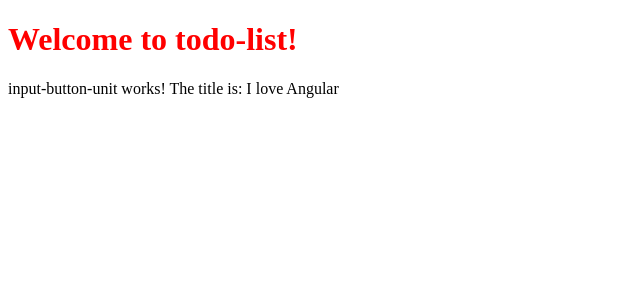
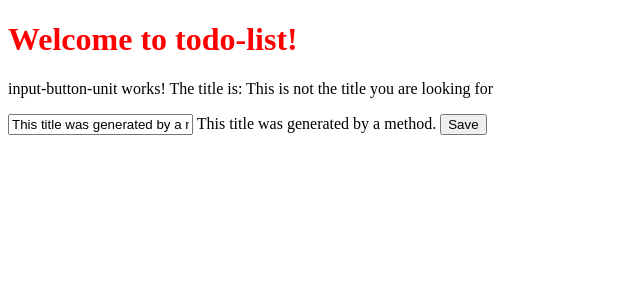
Before and after one commit to DangSauQuaKhu/todo-lists-angular, an Angular app: page / in a window 1280 px wide. Shown: the top 300 px of the page, without its empty margins (0-640 px from the left). Built offline with nearby package versions, Linux system fonts and the light colour scheme.

Commit message:
1 file modified

```diff
--- a/src/app/input-button-unit/input-button-unit.component.ts
+++ b/src/app/input-button-unit/input-button-unit.component.ts
@@ -7,6 +7,9 @@
     input-button-unit works!
     The title is: {{ title }}
   </p>
+  <input [value]="generateTitle()">
+  {{generateTitle()}}
+  <button>Save</button>
 `,
   styleUrls: ['./input-button-unit.component.css'],
 })
@@ -19,8 +22,15 @@
     console.log(this.title);
   }
 
-  ngOnInit(): void {}
+  ngOnInit(): void {
+    setTimeout(() => {
+      this.title = 'This is not the title you are looking for';
+    }, 3000);
+  }
   changeTitle(newTitle: string) {
     this.title = newTitle;
   }
+  generateTitle(): string {
+    return 'This title was generated by a method.';
+  }
 }
```
